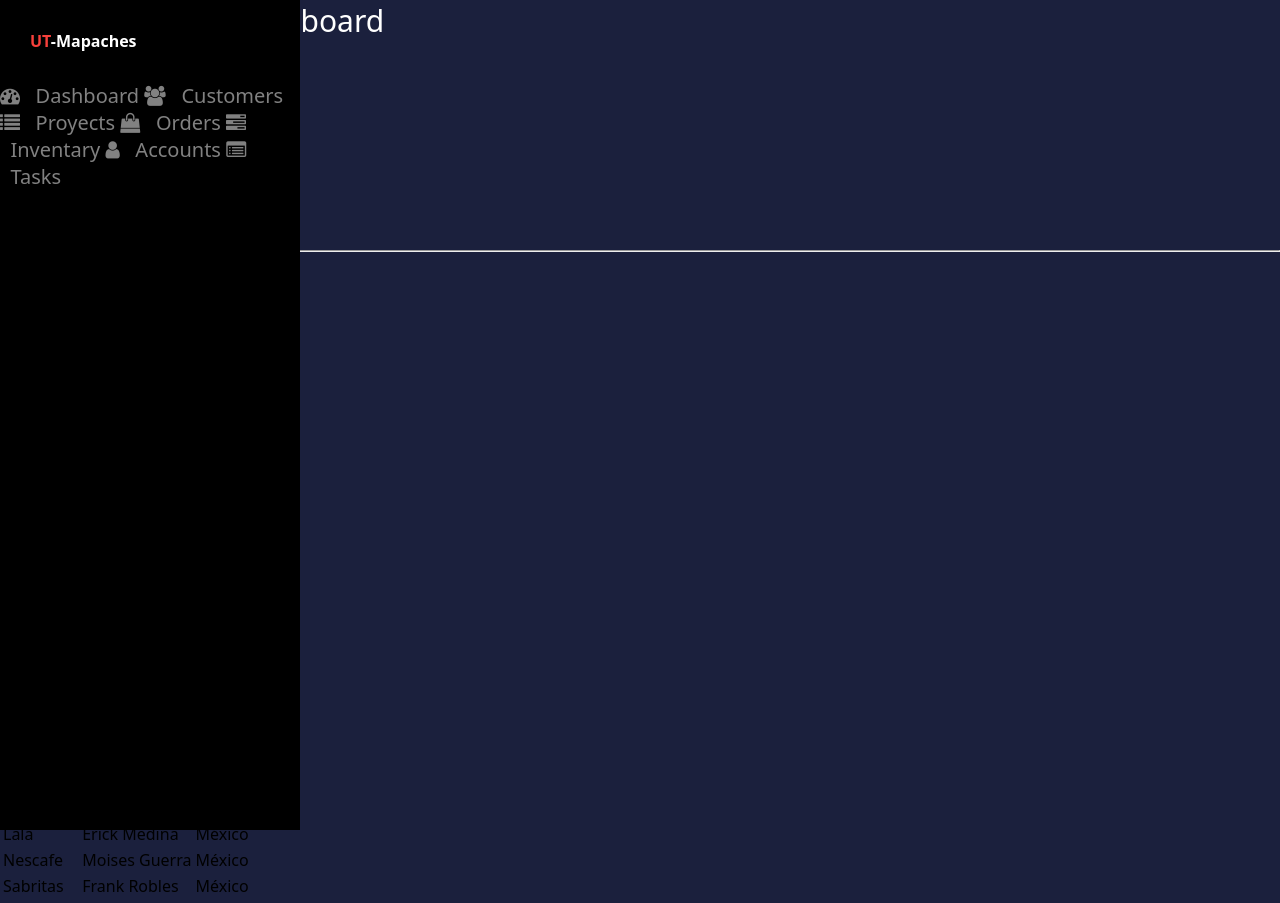
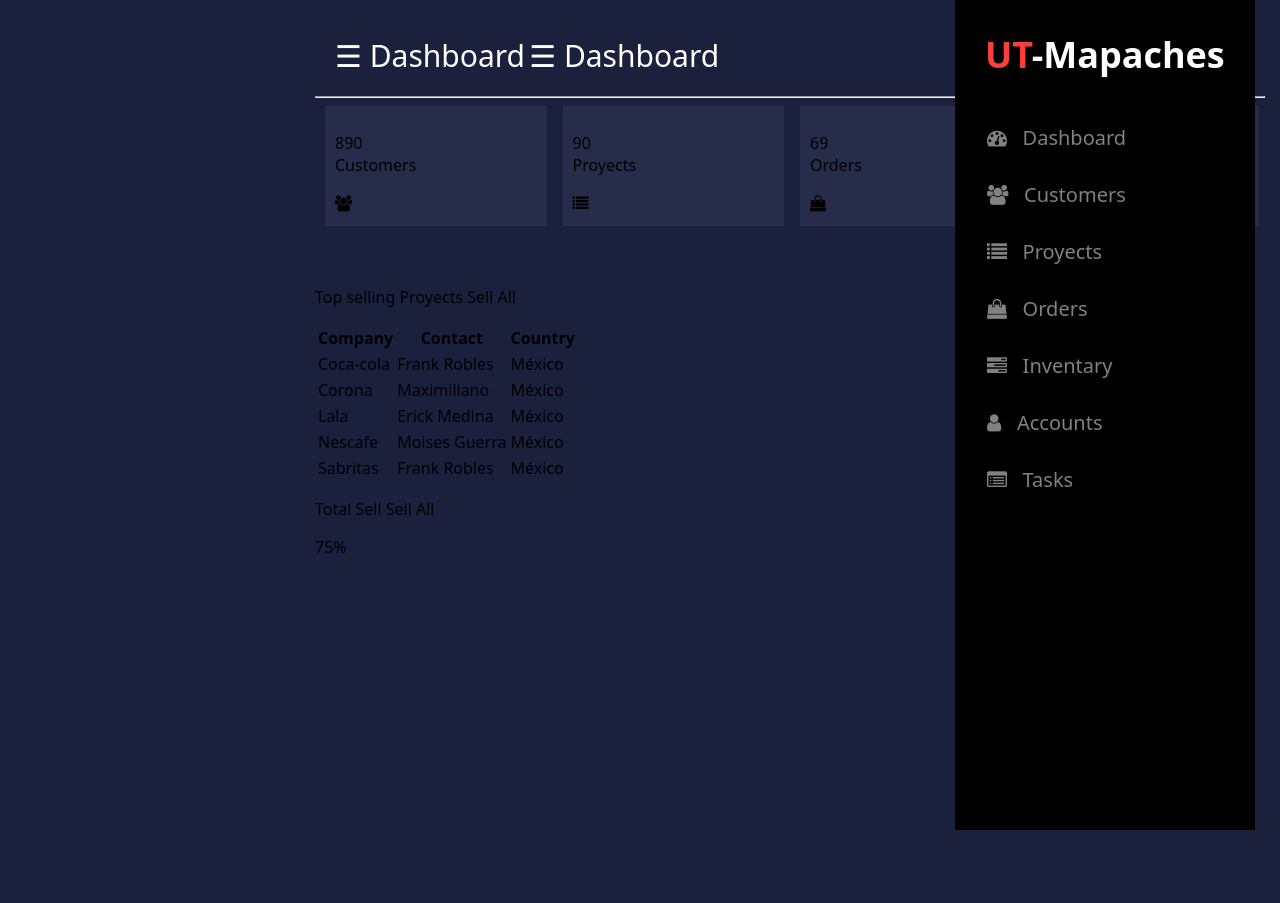
Before and after one commit to Franky-uts/Dashboard-uts, a plain HTML site: page index.html in a window 1280 px wide. Shown: the top 903 px of the page. After the commit the page ends 830 px from the top, so only its background shows below. Drawn offline with nearby package versions, Linux system fonts and the light colour scheme.

Commit message:
Update dashboard.css

```diff
--- a/css/dashboard.css
+++ b/css/dashboard.css
@@ -40,4 +40,75 @@ body
     color: #818181;
     text-decoration: none;
     font-size: 20px;
+    display: block;
+    padding: 15px 8px 15px 32px;
+    transition: 0.5s;
 }
+.sidenav a:hover
+{
+    color: #f1f1f1;
+    background-color: #1b203d;
+}
+.sidenav
+{
+    position: absolute;
+    top: 0;
+    right: 25px;
+    font-size: 36px;
+}
+.main
+{
+    transition: 0.5s;
+    padding: 15px;
+    margin-left: 300px;
+}
+.head
+{
+    padding: 20px;
+}
+.col-div-6
+{
+    width: 50%;
+    float: left;
+}
+.profile
+{
+    display: inline-block;
+    float: right;
+    width: 160px;
+}
+.pro-img
+{
+    width: 40px;
+    float: left;
+    margin-top: 5px;
+}
+.profile p
+{
+    color: white;
+    font-weight: 500;
+    margin-left: 60px;
+    margin-top: 10px;
+    font-size: 13.5px;
+}
+.profile p span
+{
+    font-weight: 600;
+    font-size: 14px;
+    display: block;
+    color: #8e8b8b;
+}
+.col-div-3
+{
+    width: 25%;
+    float: left;
+}
+.box
+{
+    width:85%;
+    height: 100px;
+    background-color: #272c4a;
+    margin-left: 10px;
+    padding: 10px;
+
+}
```
